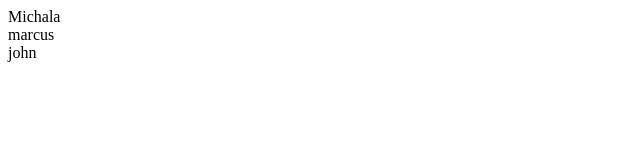
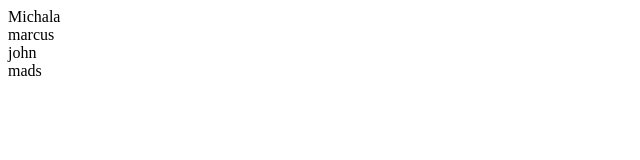
Before and after one commit to madsgrumstrup/Project-4, a plain HTML site: page kalenderbook/kalpage.html in a window 1280 px wide. Shown: the full height of the page, 0-640 px from the left. Drawn offline with Linux system fonts and the light colour scheme.

Commit message:
Update kalpage.html
ui

```diff
--- a/kalenderbook/kalpage.html
+++ b/kalenderbook/kalpage.html
@@ -12,7 +12,7 @@
 
     <div>Michala</div>
     <div>marcus</div>
-    <div>john</div>
+    <div>john</div><div>mads</div>
 
 
 
```
